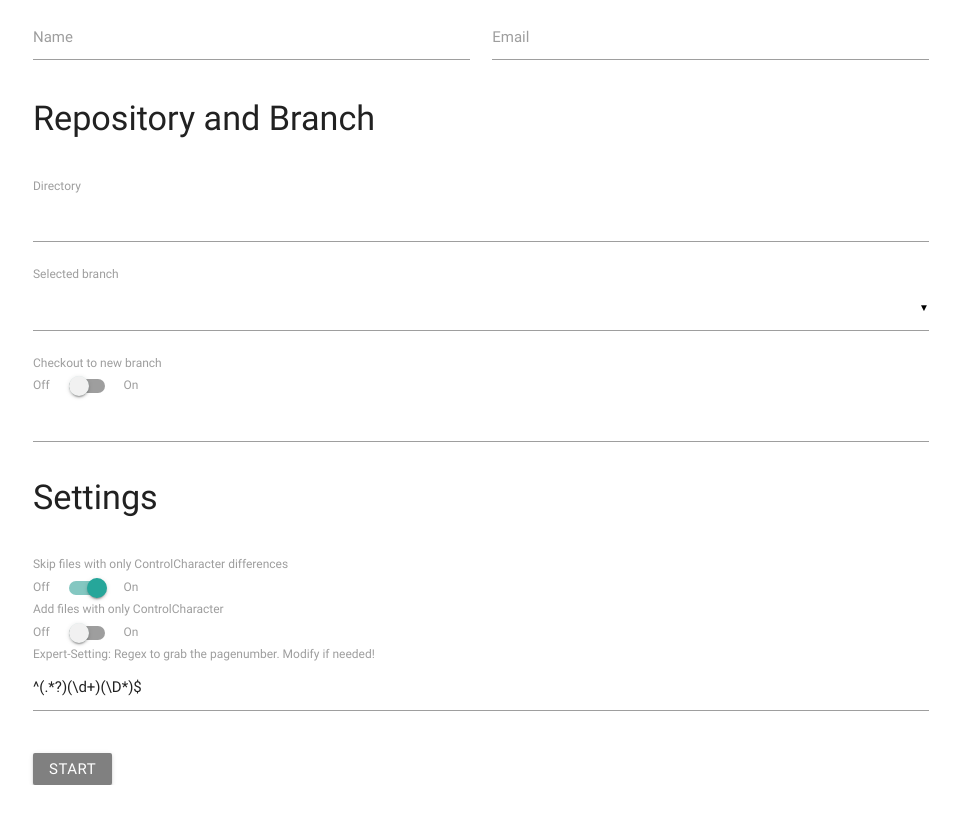
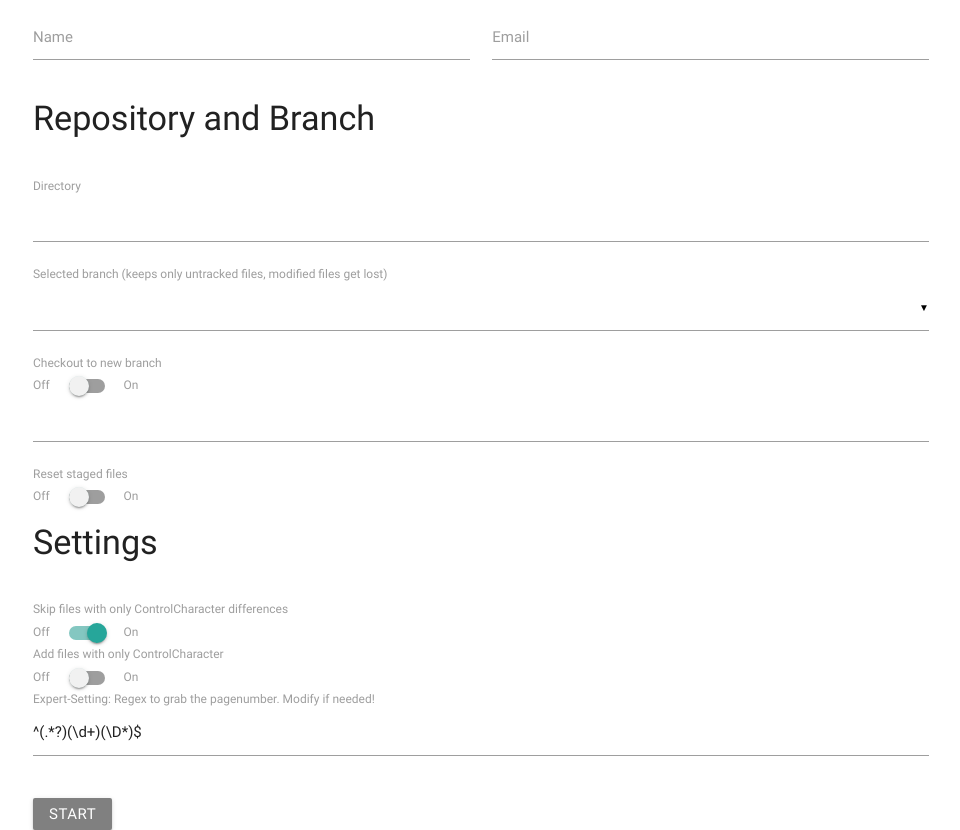
Before and after one commit to UB-Mannheim/GTCheck, a Flask app: template gtcheck/templates/setup.html in a window 1280 px wide. Shown: the part 201-1031 px from the top of the page, without its empty margins (159-1119 px from the left). Before the commit the page ends 986 px from the top, so only its background shows below. Run offline with Flask 2, Linux system fonts and the light colour scheme; the template is opened without the code that fills it, so the values that code supplies are empty.

Commit message:
ADD reset files option and rework switching branches.

```diff
--- a/gtcheck/app.py
+++ b/gtcheck/app.py
@@ -202,7 +202,7 @@ def gtcheckedit():
         repo.git.reset('HEAD', session['undo_fpath'])
         with open(session['undo_fpath'],"w") as fout:
             fout.write(session['undo_value'])
-    session['undo_fpath'] = fname
+    session['undo_fpath'] = str(fname)
     session['undo_value'] = session['modtext']
     if data['selection'] == 'commit':
         if session['difflen']-session['skip'] != 0:
@@ -246,16 +246,17 @@ def gtcheckinit():
     session['vkeylang'] = ""
     session['undo_fpath'] = ""
     session['undo_value'] = ""
+    assert not repo.bare, "Git repo is bare"  # check if repo is bare
+    if data.get("reset", "off") == "on":
+        repo.git.reset()
+    if data.get("checkout", "off") == "on" and data["new_branch"] != "":
+        repo.git.checkout(data["branches"], b=data["new_branch"])
+    elif data["branches"] != str(repo.active_branch):
+        repo.git.reset()
+        repo.git.checkout("-f", data["branches"])
     # untracked files to potential add
     [repo.git.add("-N", item) for item in repo.untracked_files if ".gt.txt" in item]
-    if data["branches"] != repo.active_branch:
-        assert repo.untracked_files, "Untracked files detected, please resolve for checkout branches"
-        # repo.git.checkout(data["branches"])
-    if data.get("checkout", "off") == "on" and data["new_branch"] != "":
-        assert repo.untracked_files, "Untracked files detected, please resolve for checkout branches"
-        repo.git.checkout(data["branches"], b=data["new_branch"])
-        # Check requirements
-    assert not repo.bare, "Git repo is bare"  # check if repo is bare
+    # Check requirements
     assert repo.is_dirty(), "No modified gt-files in the repository"  # check the dirty state
     return gtcheck()
 
--- a/gtcheck/templates/setup.html
+++ b/gtcheck/templates/setup.html
@@ -48,7 +48,7 @@
         <input type="text" id="repo" value="{{ repo }}" name="repo" readonly>
     </div>
     <div>
-        <label for="branches">Selected branch</label>
+        <label for="branches">Selected branch (keeps only untracked files, modified files get lost)</label>
         <select name="branches" id="branches">
             {% for branch in branches %}
             <option value="{{ branch.name }}" {% if branch.name== active_branch.name %} selected="selected" {% endif %}>
@@ -69,6 +69,18 @@
             </label>
         </div>
         <input id="new_branch" type="text" class="validate" name="new_branch" value="">
+    </div>
+        <div>
+        <!-- Switch -->
+        <label for="reset">Reset staged files</label>
+        <div class="switch" id="reset">
+            <label>
+                Off
+                <input type="checkbox" name="reset">
+                <span class="lever"></span>
+                On
+            </label>
+        </div>
     </div>
         <h4>Settings</h4><br>
         <label for="skipCC">Skip files with only ControlCharacter differences</label>
```
